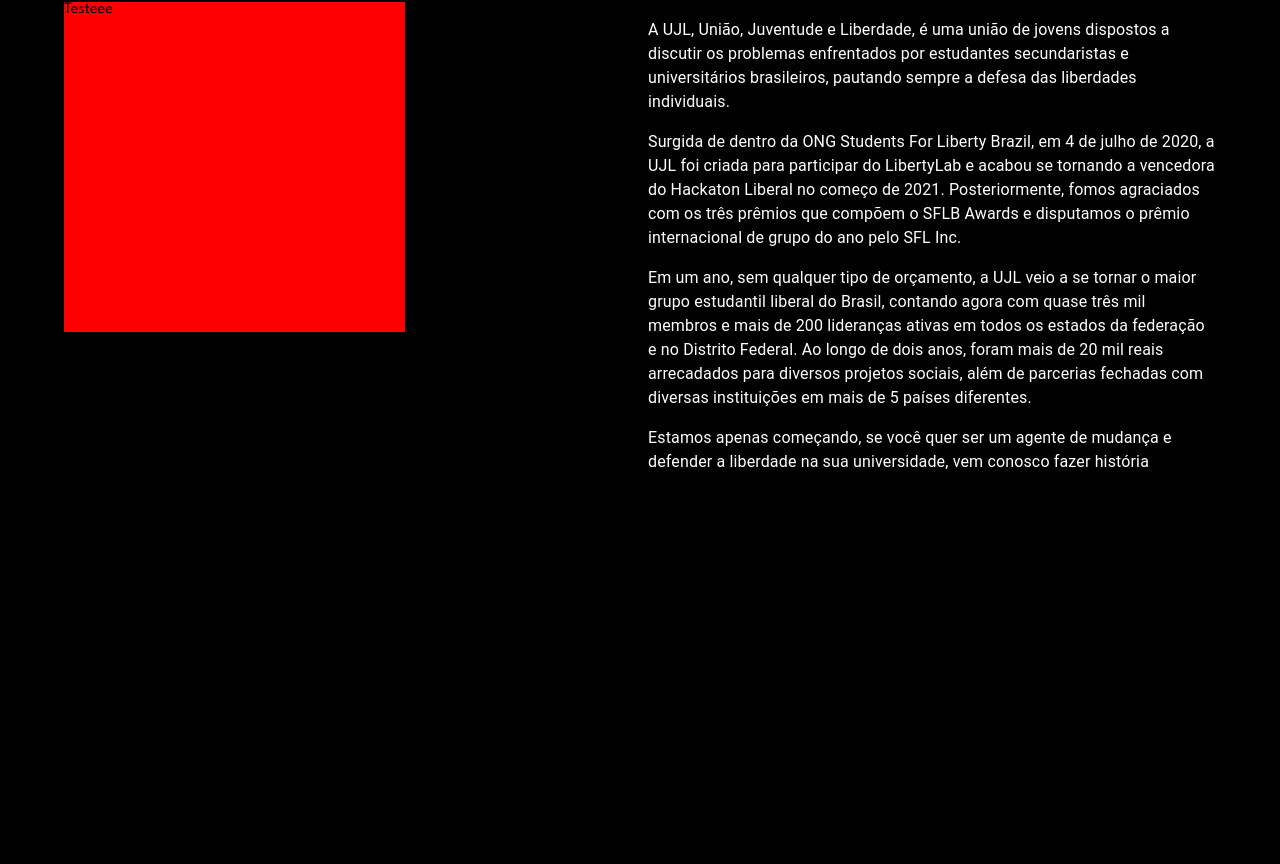
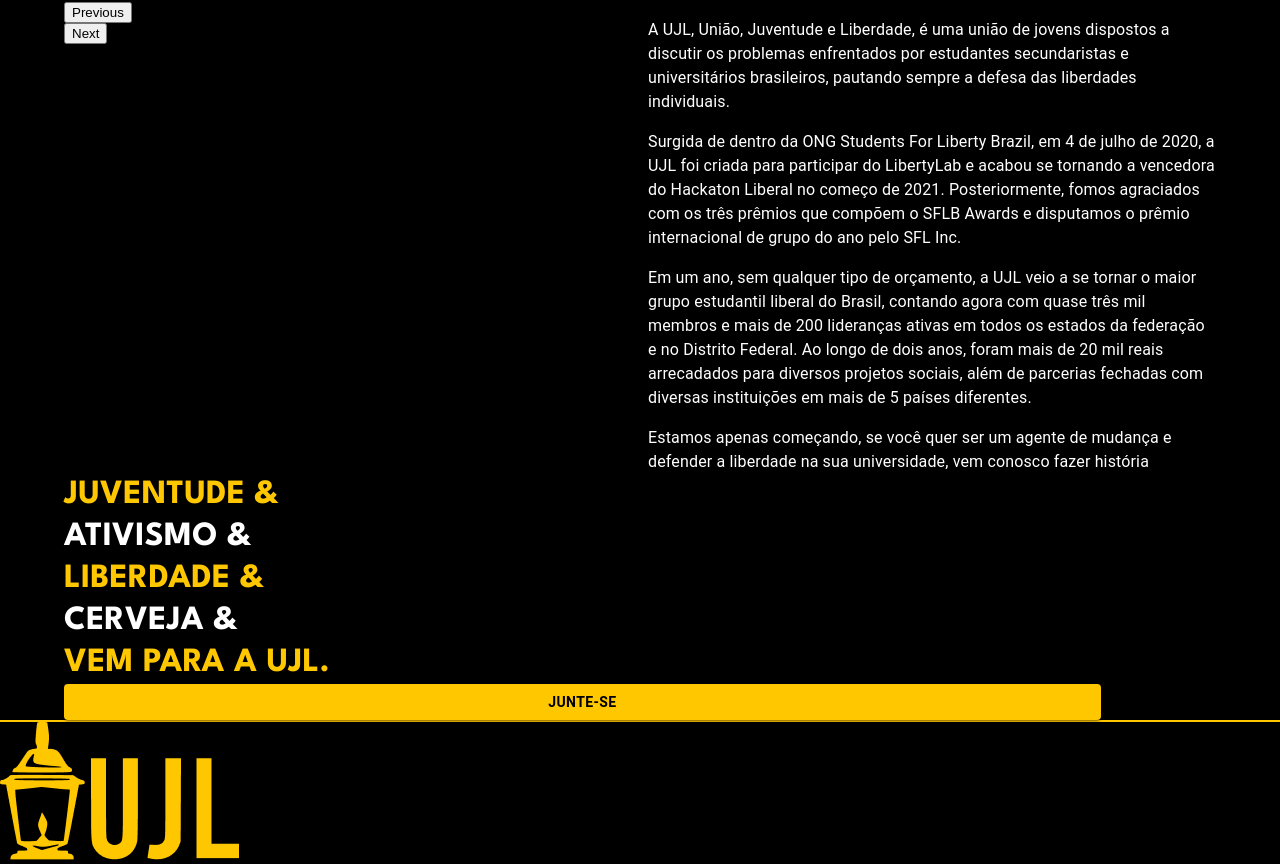
Before and after one commit to mkmuniz/ujl-site, a Next.js app in the folder front/: page / in a window 1280 px wide. Shown: the part 922-1786 px from the top of the page. Before the commit the page ends 1396 px from the top, so only its background shows below. Built offline with nearby package versions, Linux system fonts and the light colour scheme.

Commit message:
feat: creating footer and MEU DEUS DO CEU, AS FONTES TAO BUGANDO

```diff
--- a/front/components/About/index.tsx
+++ b/front/components/About/index.tsx
@@ -1,9 +1,11 @@
 import { Container, Box, Grid, Typography } from "@mui/material";
 import { League_Spartan } from '@next/font/google'
+import Slider from 'react-slick';
 
 const titleFont = League_Spartan({
     weight: '700'
 });
+
 export default function About() {
     return <>
         <Box>
@@ -13,9 +15,8 @@ export default function About() {
                 </Typography>
                 <Grid container spacing={2}>
                     <Grid item xs={6} md={6}>
-                        <div className="carousel">
-                            Testeee
-                        </div>
+                        <Slider>
+                        </Slider>
                     </Grid>
                     <Grid item xs={6} md={6}>
                         <Typography color="white" mt={2}>
--- /dev/null
+++ b/front/components/Footer/index.tsx
@@ -0,0 +1,42 @@
+import { Box, Container, Typography, Button } from "@mui/material";
+import { League_Spartan } from "@next/font/google";
+import { footerStyles } from "./style";
+import Link from 'next/link'
+
+
+const titleFont = League_Spartan({
+    weight: '700',
+});
+
+export default function Footer() {
+    const styles = footerStyles();
+    return <>
+        <Box>
+            <Box className={styles.box}>
+                <Container>
+                    <Typography variant="h4" color="#FFC700" style={titleFont.style}>JUVENTUDE &</Typography>
+                    <Typography variant="h4" color="white" style={titleFont.style}>
+                        ATIVISMO &
+                        <br />
+                    </Typography>
+                    <Typography variant="h4" color="#FFC700" style={titleFont.style}>
+                        LIBERDADE &
+                    </Typography>
+                    <Typography variant="h4" color="white" style={titleFont.style}>
+                        CERVEJA &
+                    </Typography>
+                    <Typography variant="h4" color="#FFC700" style={titleFont.style}>VEM PARA A UJL.
+                    </Typography>
+                    <Link href="">
+                        <Button variant="contained" className={styles.root} sx={{ backgroundColor: "#FFC700", width: "90%", height: "100%", textAlign: "center", color: "black" }}>
+                            <strong>
+                                Junte-se
+                            </strong>
+                        </Button>
+                    </Link>
+                </Container>
+            </Box>
+            <img src="/navbar/Union.png" />
+        </Box>
+    </>
+}
--- /dev/null
+++ b/front/components/Footer/style.ts
@@ -0,0 +1,14 @@
+import { makeStyles } from '@material-ui/styles';
+
+export const footerStyles = makeStyles({
+    root: {
+        "&:hover": {
+            backgroundColor: "#ECC219"
+        }
+    },
+    box: {
+        borderBottom: "2px solid #FFC700",
+        minWidth: "100vh",
+        width: "100%"
+    }
+})
--- a/front/components/NavBar/index.tsx
+++ b/front/components/NavBar/index.tsx
@@ -10,7 +10,7 @@ import { League_Spartan } from '@next/font/google';
 import { MenuItem } from '@mui/material'
 
 const logoFont = League_Spartan({
-  weight: '700'
+  weight: '800'
 });
 
 export default function NavBar() {
--- a/front/pages/index.tsx
+++ b/front/pages/index.tsx
@@ -2,6 +2,7 @@ import Head from 'next/head'
 import Header from '../components/Header'
 import NavBar from '../components/NavBar'
 import About from '../components/About'
+import Footer from '../components/Footer'
 
 export default function Home() {
   return <>
@@ -13,5 +14,6 @@ export default function Home() {
     <NavBar />
     <Header />
     <About />
+    <Footer />
   </>
 }
```
Also changed, not shown: front/package.json (+6 -1 lines), front/public/navbar/Union.png (added), 1 other file (tests, documents, lock files or other folders).
